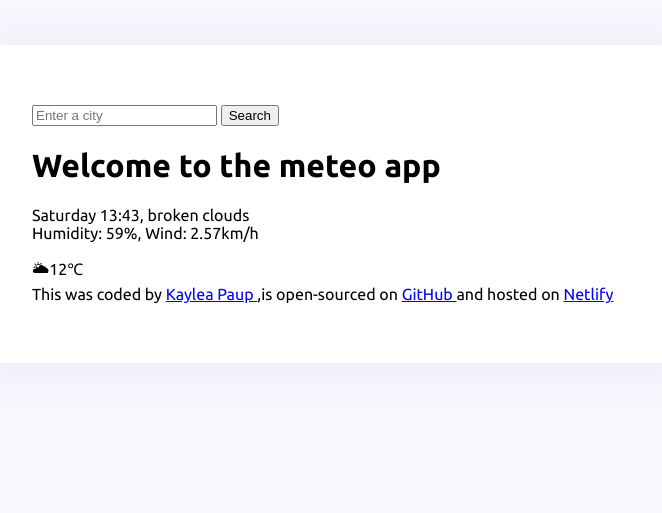
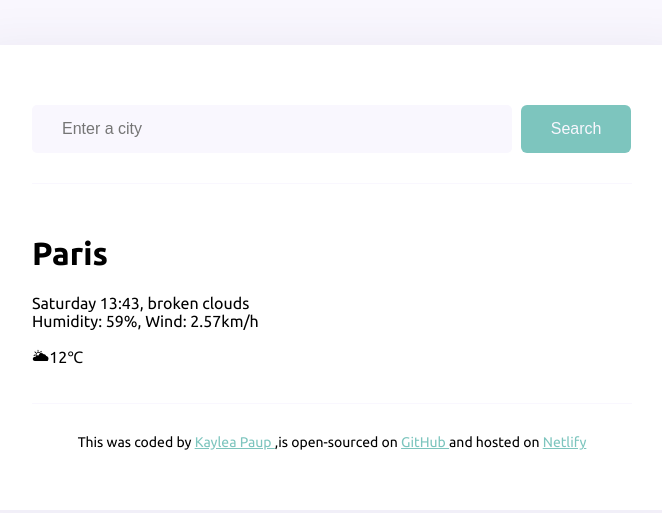
Before and after one commit to paupyk/Meteo-project, a plain HTML site: page index.html in a window 1280 px wide. Shown: the whole page, without its empty margins (308-970 px from the left). Drawn offline with Linux system fonts and the light colour scheme.

Commit message:
Added relative classes

```diff
--- a/index.html
+++ b/index.html
@@ -4,28 +4,39 @@
     <meta charset="UTF-8" />
     <meta name="viewport" content="width=>, initial-scale=1.0" />
     <link rel="stylesheet" href="src/styles.css" />
-    <link rel="preconnect" href="https://fonts.googleapis.com">
-<link rel="preconnect" href="https://fonts.gstatic.com" crossorigin>
-<link href="https://fonts.googleapis.com/css2?family=Ubuntu:ital,wght@0,300;0,400;0,500;0,700;1,300;1,400;1,500;1,700&display=swap" rel="stylesheet">
+    <link rel="preconnect" href="https://fonts.googleapis.com" />
+    <link rel="preconnect" href="https://fonts.gstatic.com" crossorigin />
+    <link
+      href="https://fonts.googleapis.com/css2?family=Ubuntu:ital,wght@0,300;0,400;0,500;0,700;1,300;1,400;1,500;1,700&display=swap"
+      rel="stylesheet"
+    />
     <title>Document</title>
   </head>
   <body>
     <div class="weather-app">
       <header>
-      <form>
-        <input type="Search" placeholder="Enter a city" required />
-        <input type="Submit" value="Search" />
+        <form class="search-form">
+          <input
+            type="Search"
+            placeholder="Enter a city"
+            required
+            class="search-form-input"
+          />
+          <input type="Submit" value="Search" class="search-form-button" />
         </form>
       </header>
       <main>
         <div>
-        <h1>Welcome to the meteo app</h1>
-        <p>
+          <div class="weather-app-data">
+            <h1 class="weather-app-city">Paris</h1>
+            <p class="weather-app-details">
               Saturday 13:43, broken clouds
               <br />
               Humidity: 59%, Wind: 2.57km/h
             </p>
-      <div>🌥12℃</div>
+          </div>
+          <div class="weather-app-temperature">🌥12℃</div>
+        </div>
       </main>
       <footer>
         This was coded by
@@ -35,7 +46,10 @@
           GitHub
         </a>
         and hosted on
-      <a href="https://main--shecodes-meteo-app7.netlify.app/" target="_blank">
+        <a
+          href="https://main--shecodes-meteo-app7.netlify.app/"
+          target="_blank"
+        >
           Netlify
         </a>
       </footer>
--- a/src/styles.css
+++ b/src/styles.css
@@ -1,6 +1,19 @@
 body {
   background-color: #f9f7fe;
   font-family: "Ubuntu", sans-serif;
+}
+a {
+  color: #7dc5be;
+}
+header {
+  border-bottom: 1px solid #f9f7fe;
+  padding: 0 0 30px 0;
+}
+footer {
+  border-top: 1px solid #f9f7fe;
+  font-size: 14px;
+  padding: 30px 0 0 0;
+  text-align: center;
 }
 .weather-app {
   background: white;
@@ -10,3 +23,27 @@ body {
   max-width: 600px;
   padding: 60px;
 }
+.search-form-input {
+  background-color: #f9f7fe;
+  border: none;
+  border-radius: 5px;
+  font-size: 16px;
+  padding: 15px 30px;
+  width: 80%;
+}
+.search-form-button {
+  background-color: #7dc5be;
+  border: none;
+  border-radius: 6px;
+  color: #f9f7fe;
+  font-size: 16px;
+  margin-left: 5px;
+  padding: 15px 30px;
+}
+.weather-app-data {
+  display: flexbox;
+  justify-content: space-between;
+}
+main {
+  padding: 30px 0;
+}
```
Lines whose indentation alone changed are shown as unchanged.
